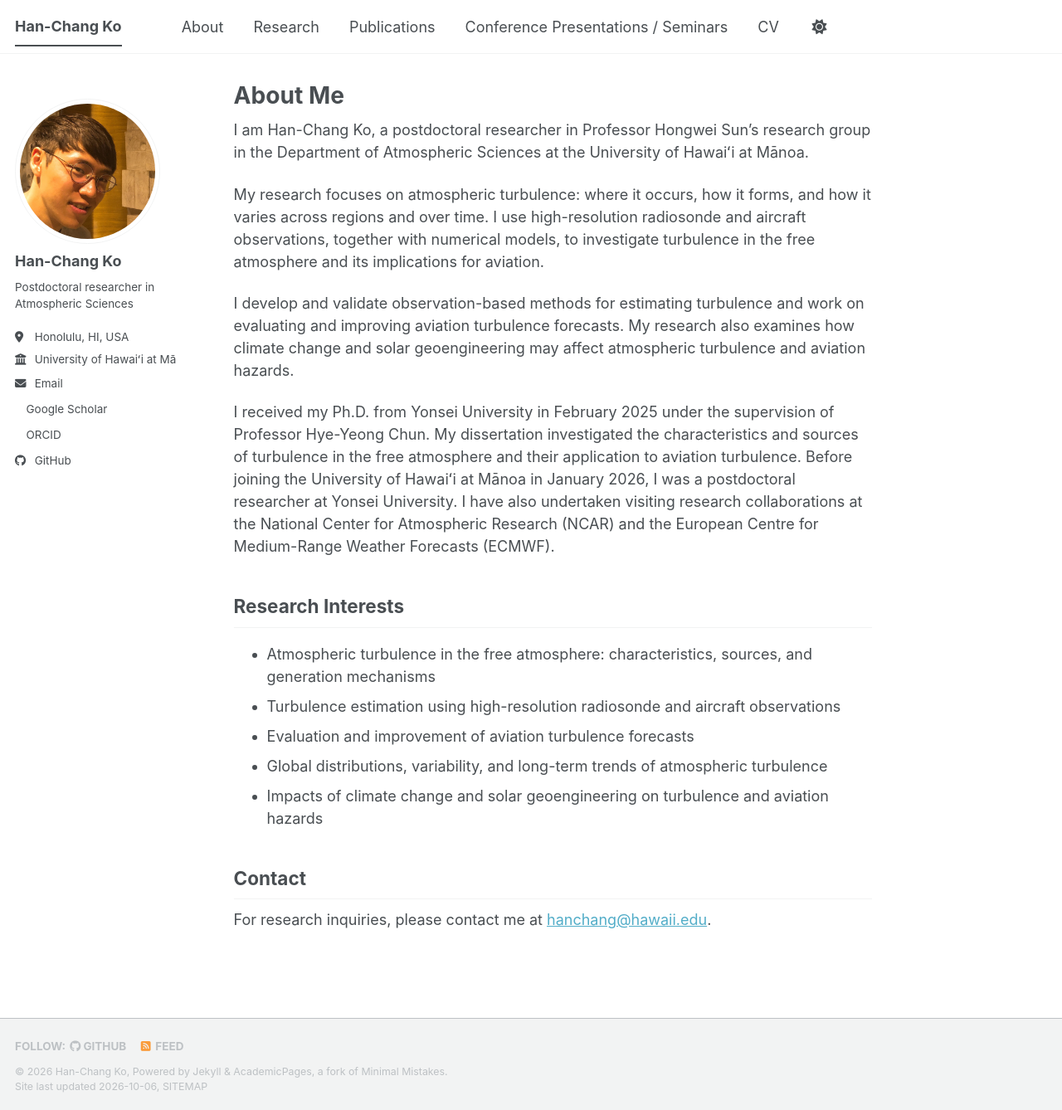
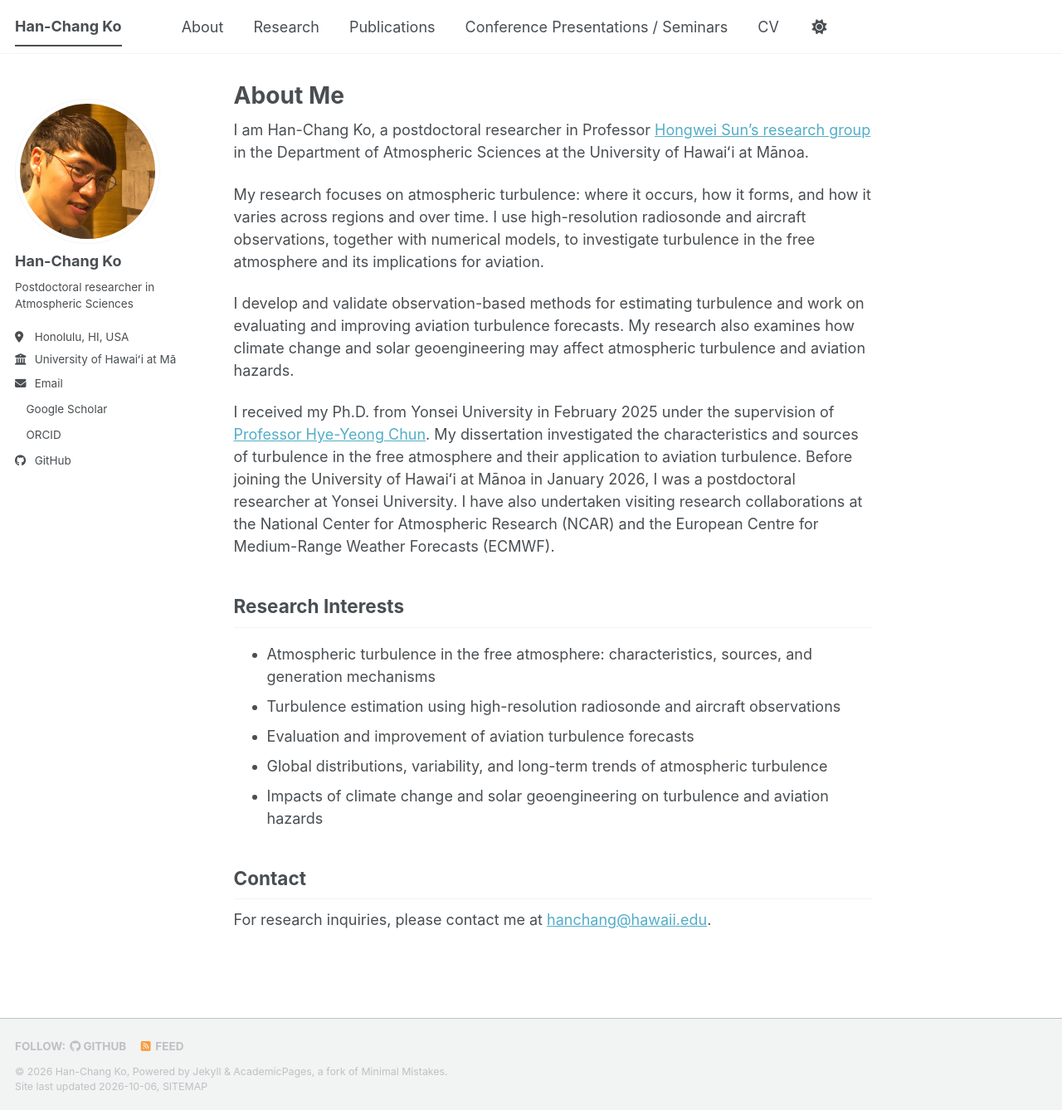
Before and after one commit to hanchangko/hanchangko.github.io, a Jekyll site: the page built from _pages/about.md, in a window 1280 px wide and 1338 px high. Shown: the whole window at 83% size. Built offline with Jekyll 4.4.1, drawn with Linux system fonts in a browser that asks for light colours; a style sheet for code colours, icons or effects is not loaded; part of the change alters nothing that is shown.

Commit message:
Add files via upload

```diff
--- a/_pages/about.md
+++ b/_pages/about.md
@@ -7,13 +7,13 @@ redirect_from:
   - /about.html
 ---
 
-I am Han-Chang Ko, a postdoctoral researcher in Professor Hongwei Sun’s research group in the Department of Atmospheric Sciences at the University of Hawaiʻi at Mānoa.
+I am Han-Chang Ko, a postdoctoral researcher in Professor [Hongwei Sun’s research group](https://hongwei8sun.github.io) in the Department of Atmospheric Sciences at the University of Hawaiʻi at Mānoa.
 
 My research focuses on atmospheric turbulence: where it occurs, how it forms, and how it varies across regions and over time. I use high-resolution radiosonde and aircraft observations, together with numerical models, to investigate turbulence in the free atmosphere and its implications for aviation.
 
 I develop and validate observation-based methods for estimating turbulence and work on evaluating and improving aviation turbulence forecasts. My research also examines how climate change and solar geoengineering may affect atmospheric turbulence and aviation hazards.
 
-I received my Ph.D. from Yonsei University in February 2025 under the supervision of Professor Hye-Yeong Chun. My dissertation investigated the characteristics and sources of turbulence in the free atmosphere and their application to aviation turbulence. Before joining the University of Hawaiʻi at Mānoa in January 2026, I was a postdoctoral researcher at Yonsei University. I have also undertaken visiting research collaborations at the National Center for Atmospheric Research (NCAR) and the European Centre for Medium-Range Weather Forecasts (ECMWF).
+I received my Ph.D. from Yonsei University in February 2025 under the supervision of [Professor Hye-Yeong Chun](http://atmosdyn.yonsei.ac.kr). My dissertation investigated the characteristics and sources of turbulence in the free atmosphere and their application to aviation turbulence. Before joining the University of Hawaiʻi at Mānoa in January 2026, I was a postdoctoral researcher at Yonsei University. I have also undertaken visiting research collaborations at the National Center for Atmospheric Research (NCAR) and the European Centre for Medium-Range Weather Forecasts (ECMWF).
 
 ## Research Interests
 
```
